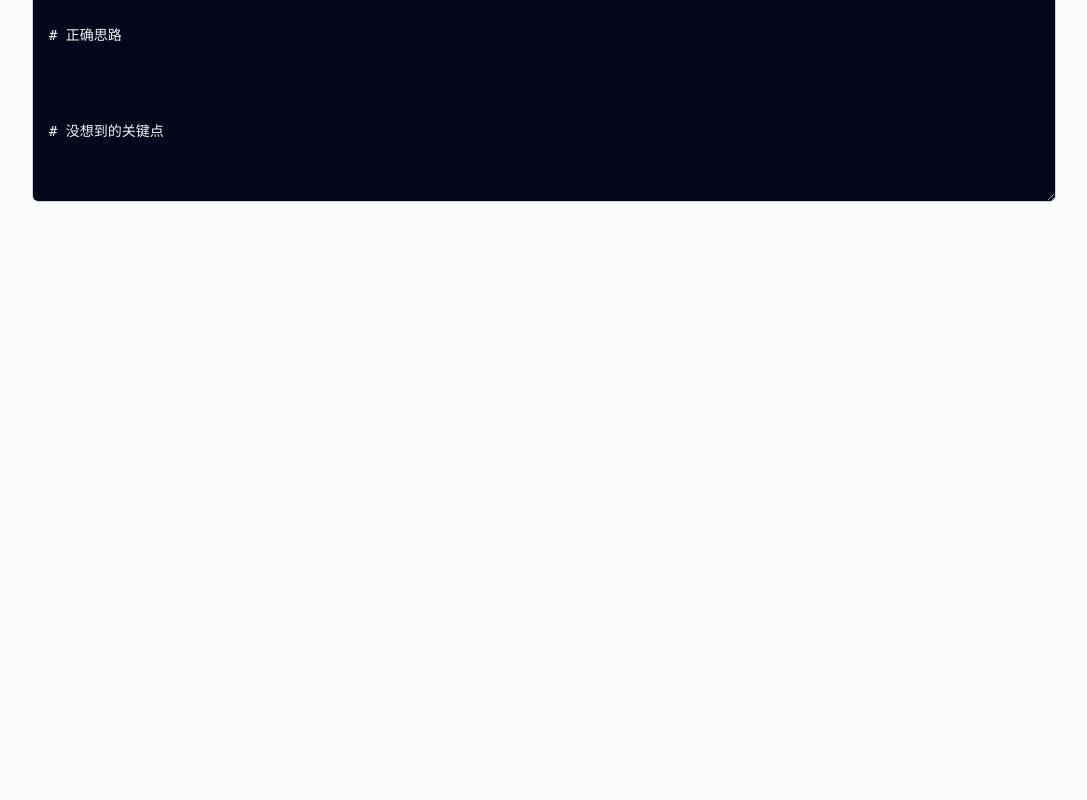
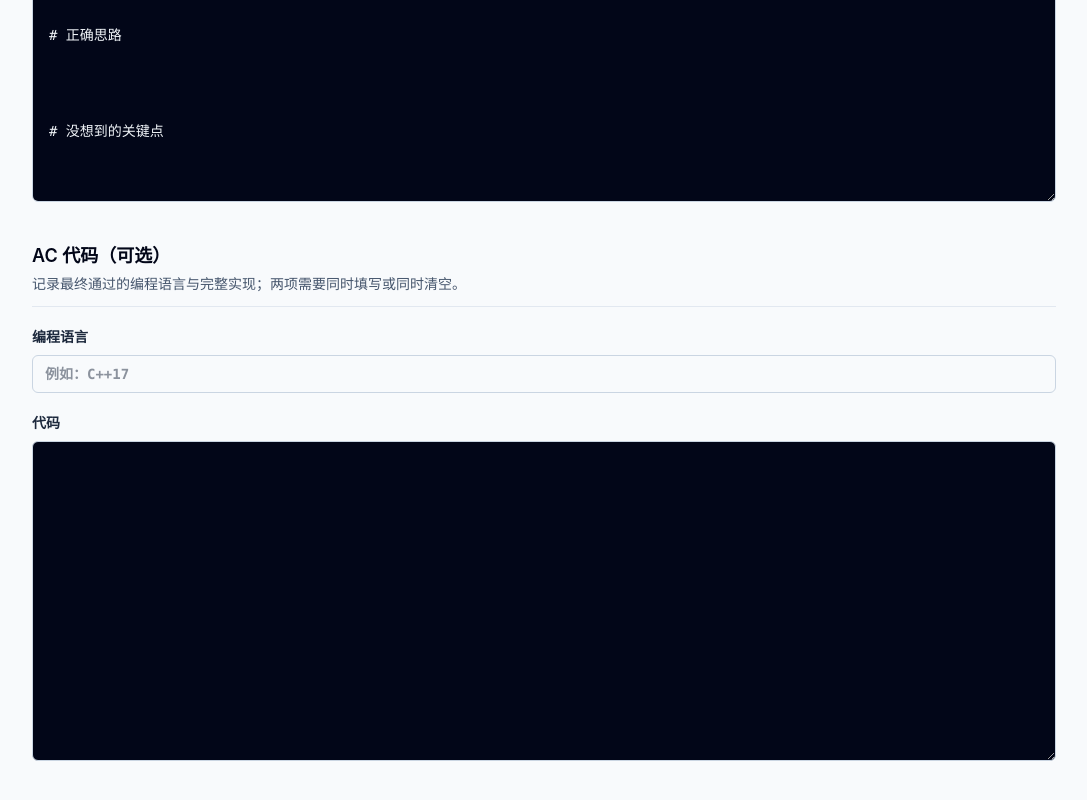
Before and after one commit to Shawn-Yale/xcpc-tracker, a Next.js app: page /problems/new in a window 1280 px wide. Shown: the part 2477-3277 px from the top of the page, without its empty margins (96-1183 px from the left). Before the commit the page ends 2856 px from the top, so only its background shows below. Built offline with nearby package versions, Linux system fonts and the light colour scheme.

Commit message:
feat: add AC solution editor fields

```diff
--- a/app/problems/[id]/edit/page.tsx
+++ b/app/problems/[id]/edit/page.tsx
@@ -32,6 +32,8 @@ export default async function EditProblemPage({ params }: EditProblemPageProps)
     rating: frontmatter.rating ?? null,
     solvedAt: frontmatter.solvedAt,
     durationMinutes: frontmatter.durationMinutes ?? null,
+    solutionLanguage: frontmatter.solutionLanguage,
+    solutionCode: frontmatter.solutionCode,
     status: frontmatter.status,
     knowledge: frontmatter.knowledge,
     tags: frontmatter.tags,
--- a/app/problems/new/page.tsx
+++ b/app/problems/new/page.tsx
@@ -23,6 +23,8 @@ export default function NewProblemPage() {
     rating: null,
     solvedAt: toLocalDateOnly(new Date()),
     durationMinutes: null,
+    solutionLanguage: null,
+    solutionCode: null,
     status: "C",
     knowledge: [],
     tags: [],
--- a/components/problems/problem-editor-form.tsx
+++ b/components/problems/problem-editor-form.tsx
@@ -283,6 +283,35 @@ export function ProblemEditorForm({ initial, mode }: ProblemEditorFormProps) {
         <FieldError errors={fieldErrors.content} />
       </section>
 
+      <section aria-labelledby="solution-heading">
+        <div className="border-b border-slate-200 pb-3">
+          <h2 className="text-lg font-semibold text-slate-950" id="solution-heading">AC 代码（可选）</h2>
+          <p className="mt-1 text-sm text-slate-600">记录最终通过的编程语言与完整实现；两项需要同时填写或同时清空。</p>
+        </div>
+        <div className="mt-5 space-y-5">
+          <label className="block text-sm font-semibold text-slate-800">
+            编程语言
+            <input
+              className="mt-2 block w-full rounded-md border border-slate-300 px-3 py-2 font-mono text-sm focus:border-sky-600 focus:outline-none focus:ring-2 focus:ring-sky-200"
+              defaultValue={initial.solutionLanguage ?? ""}
+              name="solutionLanguage"
+              placeholder="例如：C++17"
+            />
+            <FieldError errors={fieldErrors.solutionLanguage} />
+          </label>
+          <label className="block text-sm font-semibold text-slate-800">
+            代码
+            <textarea
+              className="mt-2 block min-h-80 w-full resize-y rounded-md border border-slate-300 bg-slate-950 px-4 py-3 font-mono text-sm leading-6 text-slate-100 focus:border-sky-500 focus:outline-none focus:ring-2 focus:ring-sky-200"
+              defaultValue={initial.solutionCode ?? ""}
+              name="solutionCode"
+              spellCheck={false}
+            />
+            <FieldError errors={fieldErrors.solutionCode} />
+          </label>
+        </div>
+      </section>
+
       <div className="sticky bottom-0 flex items-center justify-between gap-4 border-t border-slate-200 bg-slate-50/95 py-4 backdrop-blur">
         <p className="text-xs text-slate-500">保存后将直接写入本地 Markdown。</p>
         <button className="rounded-md bg-sky-800 px-5 py-2.5 text-sm font-semibold text-white hover:bg-sky-700 disabled:cursor-wait disabled:opacity-60" disabled={pending} type="submit">
```
